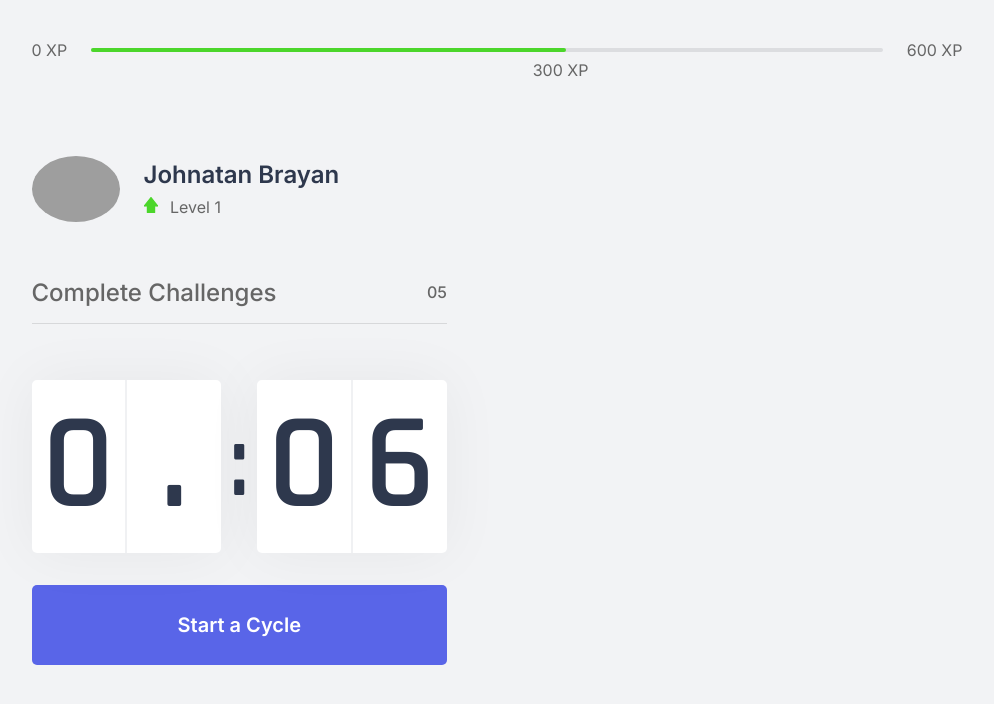
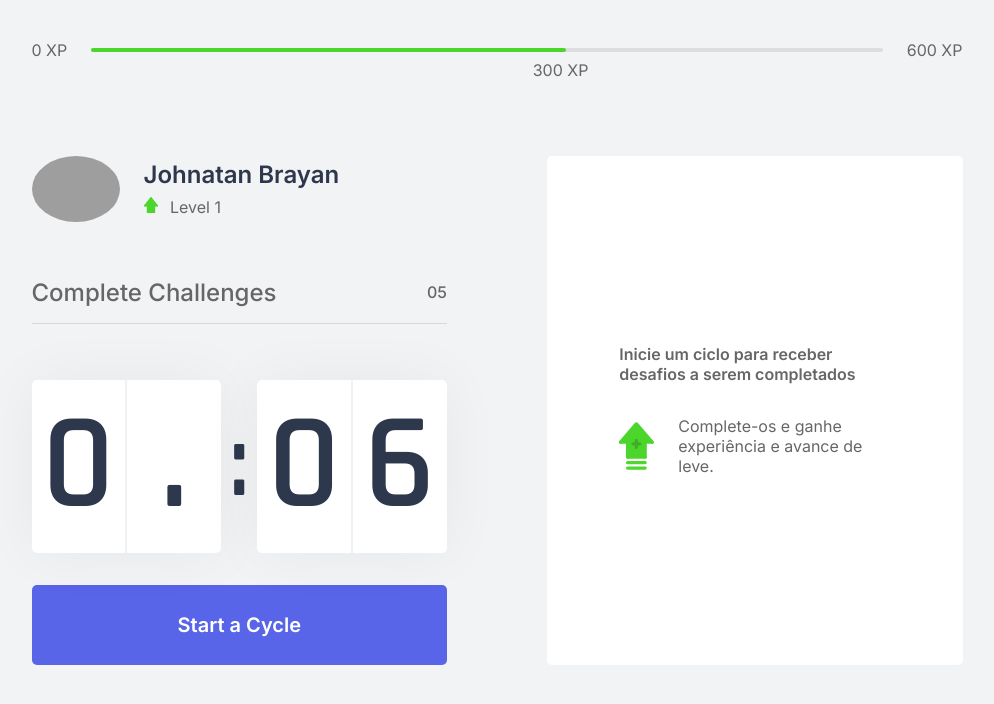
Before and after one commit to johnatanbrayan/move-it, a Next.js app: page / in a window 1280 px wide. Shown: the top 704 px of the page, without its empty margins (143-1137 px from the left). Built offline with nearby package versions, Linux system fonts and the light colour scheme; grey boxes are pictures that could not be loaded.

Commit message:
Creating component ChallengeBox

```diff
--- /dev/null
+++ b/src/components/ChallengeBox.tsx
@@ -0,0 +1,14 @@
+import style from '../styles/components/ChallengeBox.module.css';
+
+export const ChallengeBox = () => (
+  <div className={style.challengeBoxContainer}>
+    <div className={style.challengeBoxNotActive}>
+      <strong>Inicie um ciclo para receber desafios a serem completados</strong>
+
+      <div>
+        <img src="icons/level-up.svg" alt="Icon Level Up" />
+        <p>Complete-os e ganhe experiência e avance de leve.</p>
+      </div>
+    </div>
+  </div>
+);
--- a/src/pages/index.tsx
+++ b/src/pages/index.tsx
@@ -1,4 +1,5 @@
 import Head from 'next/head';
+import { ChallengeBox } from '../components/ChallengeBox';
 import { CompletedChallenges } from '../components/CompletedChallenges';
 import { Countdown } from '../components/Countdown';
 import { ExperienceBar } from '../components/ExperienceBar';
@@ -20,7 +21,9 @@ export default function Home() {
           <Countdown />
         </div>
 
-        <div></div>
+        <div>
+          <ChallengeBox />
+        </div>
       </section>
     </div>
   );
--- /dev/null
+++ b/src/styles/components/ChallengeBox.module.css
@@ -0,0 +1,27 @@
+.challengeBoxContainer {
+  height: 100%;
+  background: var(--white);
+  padding: 1.4rem 2rem;
+  border-radius: 5px;
+  display: flex;
+  align-items: center;
+  justify-content: center;
+}
+
+.challengeBoxNotActive {
+  max-width: 271px;
+  align-items: center;
+}
+
+.challengeBoxNotActive > div {
+  display: flex;
+  margin-top: 2rem;
+}
+
+.challengeBoxNotActive > div > img {
+  width: 35px;
+}
+
+.challengeBoxNotActive > div > p {
+  margin-left: 1.5rem;
+}
--- a/src/styles/components/Countdown.module.css
+++ b/src/styles/components/Countdown.module.css
@@ -54,7 +54,7 @@
   transition: background-color 0.2s;
 }
 
-.countdownButton:hover {
+.countdownButton:not(:disabled):hover {
   background: var(--blue-dark);
 }
 
@@ -63,7 +63,7 @@
   color: var(--title);
 }
 
-.countdownButtonIsActive:hover {
+.countdownButtonIsActive:not(:disabled):hover {
   background: var(--red);
   color: var(--white);
 }
```
Also changed, not shown: public/icons/play_arrow.svg (added).
